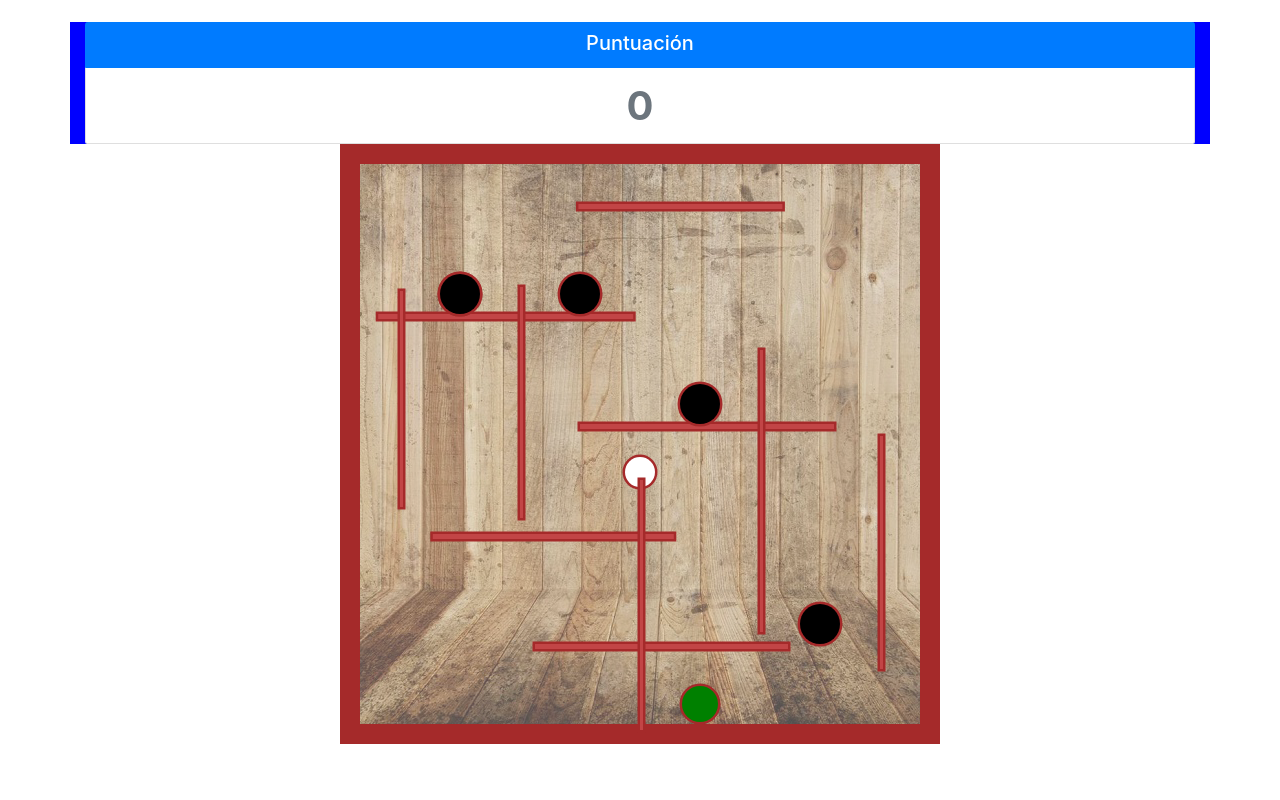
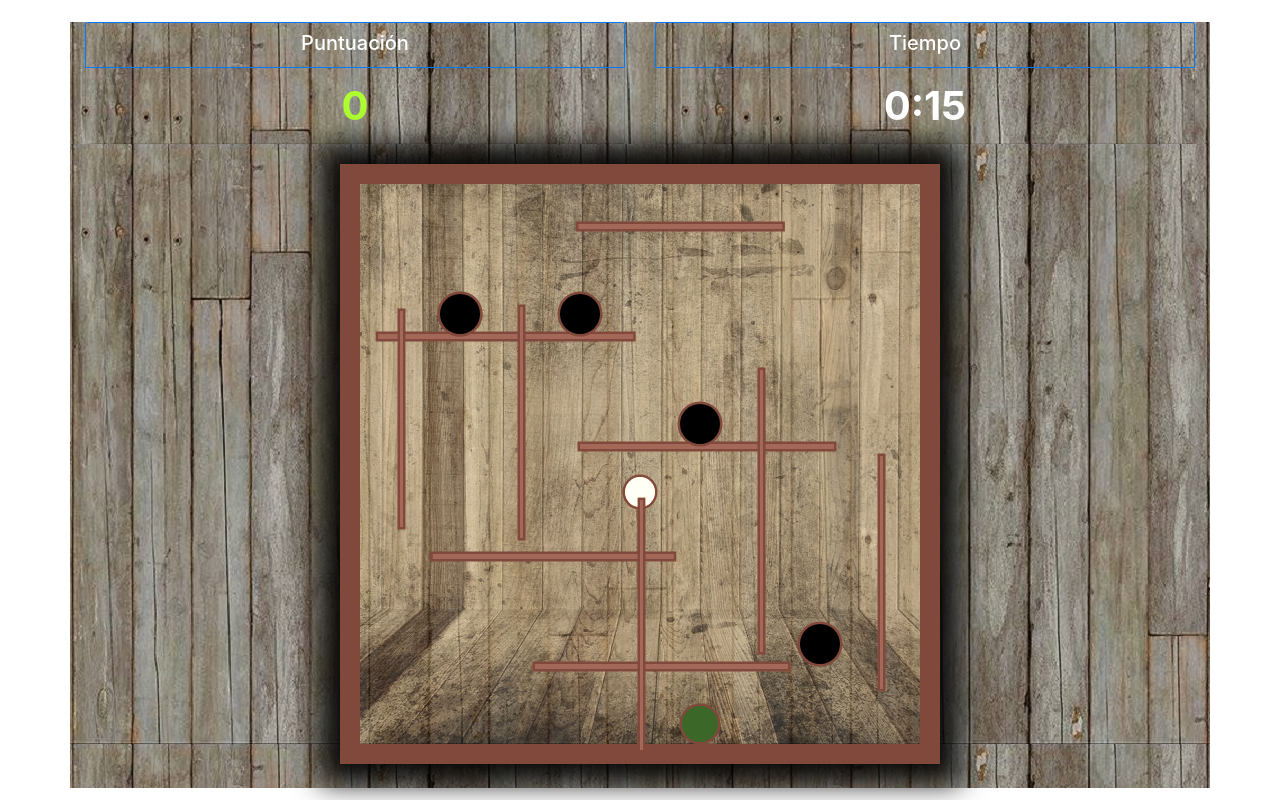
Before and after one commit to Algorinet/mazyron, a plain HTML site: page index.html in a window 1280 px wide. Drawn offline with nearby package versions, Linux system fonts and the light colour scheme.

Commit message:
setInterval added

```diff
--- a/css/main.css
+++ b/css/main.css
@@ -17,22 +17,44 @@ h1 {
 
 #puntuacion {
   display: none;
-  background: blue;
+  background-image: url("../textures/madera.jpg");
 }
 
 #puntuacion ul li {
   text-align: center;
+  background: transparent;
+}
+
+#puntuacion.list-group-item {
+  background: rgba(165, 42, 42, 0.897)
 }
 
 span {
+  color: greenyellow;
   font-size: 4rem;
+  font-weight: bold;
+}
+
+#points {
+  font-size: 4rem;
+  color: greenyellow;
+  font-weight: bold;
+}
+
+#timer {
+  font-size: 4rem;
+  color: white;
   font-weight: bold;
 }
 
 #juego {
   text-align: center;
+  background-image: url("../textures/madera.jpg");
+  padding: 20px
 }
 
 #canvas {
   background-image: url("../textures/jaen-madera.png");
+  filter: sepia(0.6);
+  box-shadow: 0px 0px 26px 20px rgba(0, 0, 0, 0.93);
 }
--- a/index.html
+++ b/index.html
@@ -27,12 +27,20 @@
       </div>
     </div>
     <div class="row" id="puntuacion">
-      <div class="col-12 col-sm-12 col-md-12 col-lg-12 col-xl-12">
+      <div class="col-6 col-sm-6 col-md-6 col-lg-6 col-xl-6">
         <ul class="list-group">
           <li class="list-group-item active">
             <h2>Puntuación</h2>
           </li>
-          <li class="list-group-item disabled" aria-disabled="true"><span>0</span></li>
+          <li class="list-group-item disabled" aria-disabled="true" id="points"><span>0</span></li>
+        </ul>
+      </div>
+      <div class="col-6 col-sm-6 col-md-6 col-lg-6 col-xl-6">
+        <ul class="list-group">
+          <li class="list-group-item active">
+            <h2>Tiempo</h2>
+          </li>
+          <li class="list-group-item disabled" aria-disabled="true" id="timer"><span>0</span></li>
         </ul>
       </div>
     </div>
--- a/js/main.js
+++ b/js/main.js
@@ -10,7 +10,7 @@ var pressedRight = false;
 var x;
 var y;
 var frameID;
-var score = 0;
+
 var wallX = 300;
 var wallY = 50;
 var ballVx = 0;
@@ -26,9 +26,15 @@ var vy = Math.random() * -10 - 5;
 var dx = 0.3;
 var dy = 0.3;
 var vy = Math.random() * -10 - 5;
+var ballInGreen = false;
+var score = 0;
+var minutes = 0
+var seconds = 20
+
 
 window.onload = function () {
   setup();
+  time();
 };
 
 function setup() {
@@ -56,13 +62,14 @@ function setCanvasDimensions() {
 function startGame() {
   ctx.save()
   document.querySelector("#start").style.display = "none";
-  document.querySelector("#puntuacion").style.display = "block";
+  document.querySelector("#puntuacion").style.display = "flex";
   setCanvasDimensions();
   x = w2;
   y = h2 / 8;
   createObsH();
   createObsV();
   createBHoles();
+  points();
   gameLoop();
   ctx.restore();
 }
@@ -82,6 +89,12 @@ function gameLoop() {
   drawBHoles();
   distantBall();
 }
+
+function points() {
+  var outputPoints = document.querySelector("#points")
+  return outputPoints.innerHTML = score
+}
+
 
 /* GAMEBOARD */
 
@@ -219,7 +232,6 @@ function createObsH() {
     posObstY += 110;
     //debugger
   }
-  console.log(arrayObstH[0]);
 }
 
 function drawObsH() {
@@ -262,7 +274,6 @@ function createObsV() {
     arrayObstV.push(new ObstV(posObstX, randomPos(100, 350)));
     posObstX = arrayObstV[i].x;
     posObstX += 120;
-    console.log(arrayObstV[i]);
   }
 }
 
@@ -317,6 +328,7 @@ function drawBHoles() {
   });
 }
 
+
 /* GREEN HOLE */
 
 class gHole {
@@ -341,7 +353,7 @@ class gHole {
 
 var posHGX = createGHole(x)
 var posHGY = 560
-console.log(posHGX)
+
 var green = new gHole(posHGX, posHGY)
 
 
@@ -352,7 +364,6 @@ function createGHole(x) {
   return posX
 }
 
-console.log(green)
 
 
 /* COLLISIONS */
@@ -373,7 +384,6 @@ function moveObsV() {
 function collisionH(xObs, yObs, wObs, hObs) {
   if (xObs < x && x < xObs + wObs && y + 15 > yObs && y < yObs + hObs) {
     gravity = -0.2;
-
     isGravity = false;
     //cancelAnimationFrame(frameID);
     //gameOver();
@@ -413,13 +423,17 @@ function distantBall() {
 
   });
   var distanciaToGreen = calcDistant(p1x, green.x, p1y, green.y)
-  console.log(distanciaToGreen)
+
   if (distanciaToGreen < 50) {
+    ballInGreen = true;
     cancelAnimationFrame(frameID);
+
+    seconds += 10;
+    score += 5
     arrayBlackH = []
     arrayObstH = []
     arrayObstV = []
-    startGame();
+    setup()
   }
 }
 
@@ -430,7 +444,29 @@ function gameOver() {
   ctx.rect(0, 0, w, h);
   ctx.fill();
   ctx.closePath();
-  // createText();
-  //createScore();
-  //finalScore();
 }
+
+
+/* TIME & POINTS SYSTEM*/
+function time() {
+
+  var outputTimer = document.querySelector("#timer")
+
+
+
+  var intervalTime = setInterval(() => {
+    if (--seconds < 0) {
+      seconds = 59
+      minutes--
+    }
+
+    if (!seconds && !minutes) {
+      clearInterval(intervalTime)
+      cancelAnimationFrame(frameID);
+      gameOver();
+    }
+    outputTimer.innerHTML = minutes + ":" + (seconds < 10 ? "0" + seconds : seconds);
+  }, 1000);
+
+  return intervalTime
+}
```
